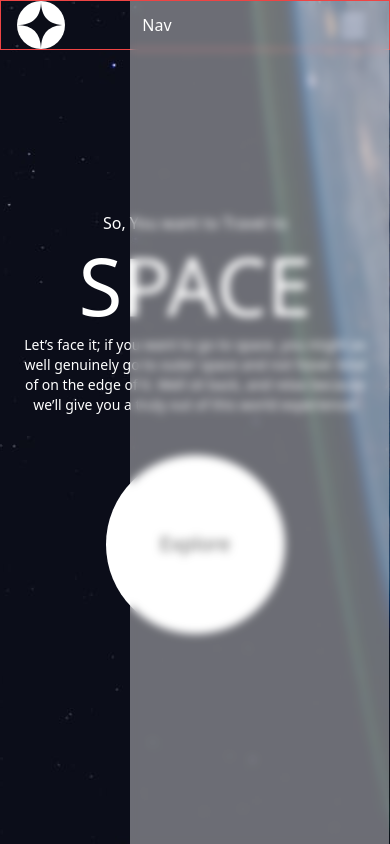
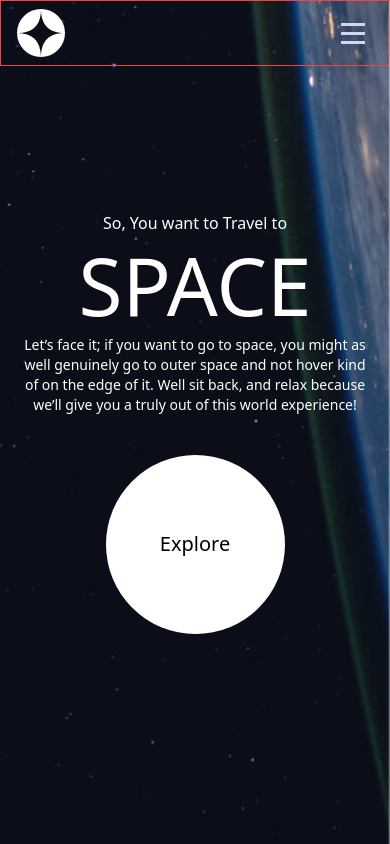
Before and after one commit to DimaProhorenko/spaceTourist, a React (Vite) app: page / in a window 390 px wide. Built offline with nearby package versions, Linux system fonts and the light colour scheme.

Commit message:
add mobile menu

```diff
--- a/src/components/Header.jsx
+++ b/src/components/Header.jsx
@@ -1,12 +1,13 @@
+import { useState } from 'react';
 import PropTypes from 'prop-types';
 import { Logo } from './';
 import burgerIcon from '../assets/shared/icon-hamburger.svg';
 import closeIcon from '../assets/shared/icon-close.svg';
-import { useState } from 'react';
+import navLinks from '../fixtures/nav';
 
 function Header({ children }) {
 	return (
-		<header className="fixed top-0 left-0 w-full border border-red-500 z-50">
+		<header className="fixed top-0 left-0 w-full py-2 border border-red-500 z-50">
 			<div className="container">{children}</div>
 		</header>
 	);
@@ -28,28 +29,58 @@ Header.Logo = function HeaderLogo() {
 	return <Logo />;
 };
 
-Header.MobileNav = function HeaderMobileNav({ children, ...restProps }) {
+Header.MobileNav = function HeaderMobileNav({
+	children,
+	isOpen = false,
+	...restProps
+}) {
+	const openClass = isOpen ? 'translate-x-0' : '';
 	return (
 		<nav
-			className="absolute top-0 right-0 h-screen w-2/3 p-3 bg-glass backdrop-blur-sm z-20"
+			className={`absolute top-0 right-0 h-screen w-2/3 p-3 bg-glass backdrop-blur-lg z-20 translate-x-full transition-transform ${openClass}`}
 			{...restProps}
 		>
+			<Header.NavList className="pt-20 px-5 flex flex-col gap-4">
+				{navLinks.map((link, idx) => (
+					<li key={link.id}>
+						<a
+							href={link.address}
+							className="uppercase tracking-wider text-lg"
+						>
+							<span className="mr-4 font-bold">0{idx}</span>
+							{link.text}
+						</a>
+					</li>
+				))}
+			</Header.NavList>
 			{children}
 		</nav>
 	);
 };
 
 Header.MobileNav.propTypes = {
+	children: PropTypes.any,
+	isOpen: PropTypes.bool,
+};
+
+Header.NavList = function HeaderNavList({ children, ...restProps }) {
+	return <ul {...restProps}>{children}</ul>;
+};
+
+Header.NavList.propTypes = {
 	children: PropTypes.any.isRequired,
 };
 
-Header.Toggler = function HeaderToggler({ defaultIsOpen = false }) {
+Header.Toggler = function HeaderToggler({ defaultIsOpen = false, cb }) {
 	const [isOpen, setIsOpen] = useState(defaultIsOpen);
 	const handleToggle = () => {
 		setIsOpen((prevState) => !prevState);
+		if (typeof cb === 'function') {
+			cb();
+		}
 	};
 	return (
-		<button className="p-2" onClick={handleToggle}>
+		<button className="p-2 relative z-50" onClick={handleToggle}>
 			{isOpen ? <Header.Close /> : <Header.Burger />}
 		</button>
 	);
@@ -57,6 +88,7 @@ Header.Toggler = function HeaderToggler({ defaultIsOpen = false }) {
 
 Header.Toggler.propTypes = {
 	defaultIsOpen: PropTypes.bool,
+	cb: PropTypes.func,
 };
 
 Header.Burger = function HeaderBurger() {
--- /dev/null
+++ b/src/constants/routes.js
@@ -0,0 +1,4 @@
+export const HOME = '/';
+export const DESTINATION = '/destination';
+export const CREW = '/crew';
+export const TECH = '/technology';
--- a/src/containers/HeaderContainer.jsx
+++ b/src/containers/HeaderContainer.jsx
@@ -3,6 +3,7 @@ import { Header } from '../components';
 
 function HeaderContainer() {
 	const [windowWidth, setWindowWidth] = useState(0);
+	const [isMenuOpen, setIsMenuOpen] = useState(false);
 	const isMobile = windowWidth <= 768;
 	console.log(isMobile);
 
@@ -11,12 +12,13 @@ function HeaderContainer() {
 			setWindowWidth(window.innerWidth);
 		};
 
-		document.addEventListener('resize', handleResize);
+		window.addEventListener('resize', handleResize);
 		document.addEventListener('DOMContentLoaded', handleResize);
+
 		handleResize();
 
 		return () => {
-			document.removeEventListener('resize', handleResize);
+			window.removeEventListener('resize', handleResize);
 			document.removeEventListener('DOMContentLoaded', handleResize);
 		};
 	}, []);
@@ -25,10 +27,13 @@ function HeaderContainer() {
 		<Header>
 			<Header.Container>
 				<Header.Logo />
-				<Header.MobileNav>
-					<h1>Nav</h1>
-				</Header.MobileNav>
-				{isMobile && <Header.Toggler />}
+				{isMobile && <Header.MobileNav isOpen={isMenuOpen} />}
+				{isMobile && (
+					<Header.Toggler
+						defaultIsOpen={isMenuOpen}
+						cb={() => setIsMenuOpen((prevState) => !prevState)}
+					/>
+				)}
 			</Header.Container>
 		</Header>
 	);
--- /dev/null
+++ b/src/fixtures/nav.js
@@ -0,0 +1,24 @@
+import { CREW, DESTINATION, HOME, TECH } from '../constants/routes';
+
+export default [
+	{
+		id: 0,
+		text: 'Home',
+		address: HOME,
+	},
+	{
+		id: 1,
+		text: 'Destination',
+		address: DESTINATION,
+	},
+	{
+		id: 2,
+		text: 'Crew',
+		address: CREW,
+	},
+	{
+		id: 3,
+		text: 'Technology',
+		address: TECH,
+	},
+];
```
